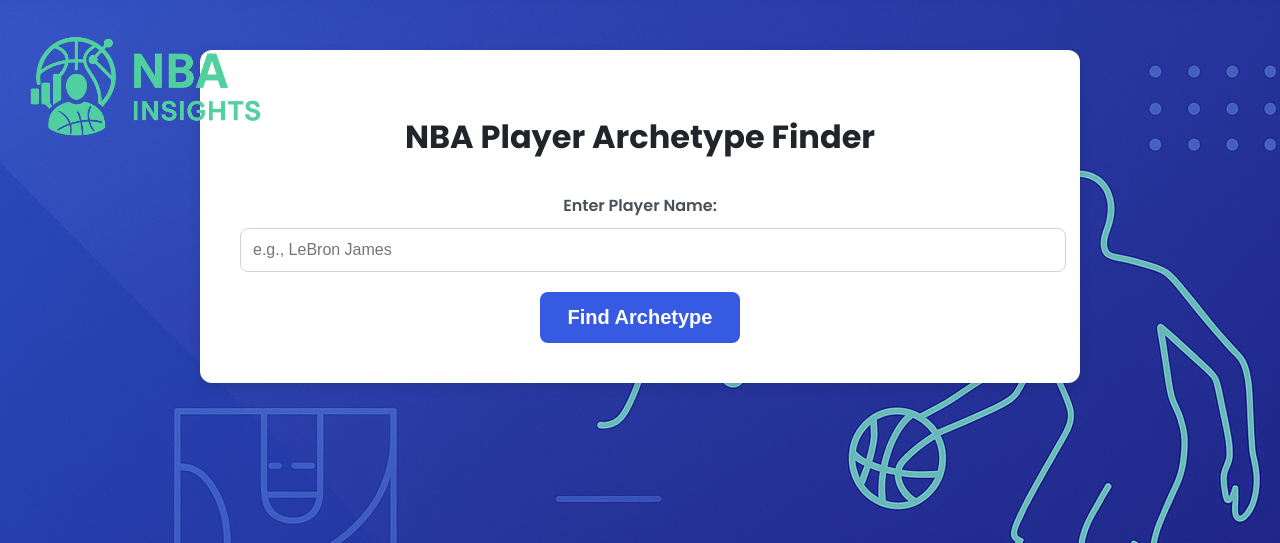
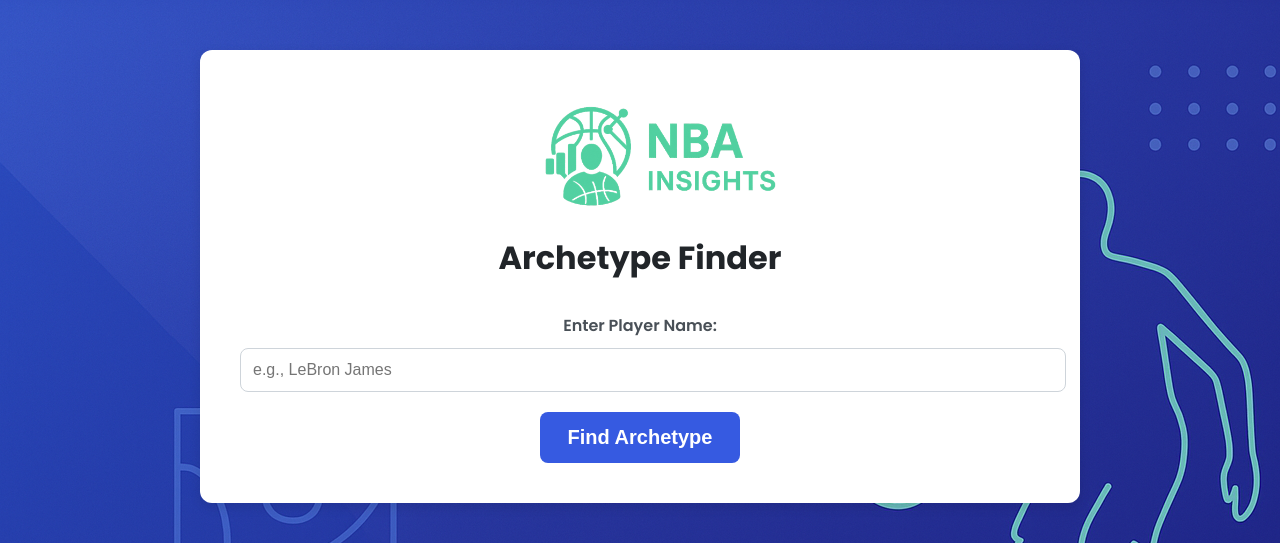
Before and after one commit to Jaynik-S/NBA_Insights, a Flask app: page /cluster in a window 1280 px wide. Shown: the top 543 px of the page. Run offline with Flask 2, Linux system fonts and the light colour scheme.

Commit message:
style: fixed logo positioning

```diff
--- a/static/style.css
+++ b/static/style.css
@@ -201,17 +201,22 @@ a.button-link:hover {
     height: auto;
 }
 
-.top-right-logo {
-    position: absolute;
+.center-logo:hover {
+    transform: scale(1.05);
+}
+
+.tl {
+    position: relative;
     top: 20px;
     left: 20px;
     width: 250px;
     height: auto;
     cursor: pointer;
     transition: transform 0.2s ease;
+    margin-top: -20px;
 }
 
-.top-right-logo:hover {
+.tl:hover {
     transform: scale(1.05);
 }
 
--- a/templates/cluster.html
+++ b/templates/cluster.html
@@ -10,9 +10,9 @@
 <body>
     <div class="container wow fadeIn" data-wow-delay="0.3s">
         <a href="{{ url_for('home') }}">
-            <img src="{{ url_for('static', filename='img/logo.png') }}" alt="NBA Insights Logo" class="top-right-logo wow fadeInDown" data-wow-delay="0.5s">
+            <img src="{{ url_for('static', filename='img/logo.png') }}" alt="NBA Insights Logo" class="tl wow fadeInDown" data-wow-delay="0.5s">
         </a>
-        <h1 class="wow fadeInUp" data-wow-delay="0.4s">NBA Player Archetype Finder</h1>
+        <h1 class="wow fadeInUp" data-wow-delay="0.4s">Archetype Finder</h1>
         <form action="/get_archetype" method="POST" class="wow fadeInUp" data-wow-delay="0.6s">
             <label for="player_name">Enter Player Name:</label>
             <input type="text" id="player_name" name="player_name" placeholder="e.g., LeBron James" required>
--- a/templates/cluster_result.html
+++ b/templates/cluster_result.html
@@ -14,7 +14,7 @@
 <body>
     <div class="container wow fadeIn" data-wow-delay="0.3s">
         <a href="{{ url_for('home') }}">
-            <img src="{{ url_for('static', filename='img/logo.png') }}" alt="NBA Insights Logo" class="top-right-logo wow fadeInDown" data-wow-delay="0.5s">
+            <img src="{{ url_for('static', filename='img/logo.png') }}" alt="NBA Insights Logo" class="tl wow fadeInDown" data-wow-delay="0.5s">
         </a>
         <h1 class="wow fadeInUp" data-wow-delay="0.4s">Player Archetype Result</h1>
         {% if result.error %}
--- a/templates/compare.html
+++ b/templates/compare.html
@@ -12,7 +12,7 @@
 <body>
     <div class="container wow fadeIn" data-wow-delay="0.3s">
         <a href="{{ url_for('home') }}">
-            <img src="{{ url_for('static', filename='img/logo.png') }}" alt="NBA Insights Logo" class="top-right-logo wow fadeInDown" data-wow-delay="0.5s">
+            <img src="{{ url_for('static', filename='img/logo.png') }}" alt="NBA Insights Logo" class="tl wow fadeInDown" data-wow-delay="0.5s">
         </a>
         <h1 class="wow fadeInUp" data-wow-delay="0.4s">Compare Players</h1>
         <form action="/compare_players" method="POST" class="wow fadeInUp" data-wow-delay="0.5s">
--- a/templates/compare_result.html
+++ b/templates/compare_result.html
@@ -17,7 +17,7 @@
 <body>
     <div class="container wow fadeIn" data-wow-delay="0.3s" id="players-container">
         <a href="{{ url_for('home') }}">
-            <img src="{{ url_for('static', filename='img/logo.png') }}" alt="NBA Insights Logo" class="top-right-logo wow fadeInDown" data-wow-delay="0.5s">
+            <img src="{{ url_for('static', filename='img/logo.png') }}" alt="NBA Insights Logo" class="tl wow fadeInDown" data-wow-delay="0.5s">
         </a>
         <h1 class="wow fadeInUp" data-wow-delay="0.4s">Compare Players</h1>
         <span id="player_count" style="display: none;">{{ players|length }}</span>
--- a/templates/error.html
+++ b/templates/error.html
@@ -10,7 +10,7 @@
 <body>
     <div class="container wow fadeIn" data-wow-delay="0.3s">
         <a href="{{ url_for('home') }}">
-            <img src="{{ url_for('static', filename='img/logo.png') }}" alt="NBA Insights Logo" class="top-right-logo wow fadeInDown" data-wow-delay="0.5s">
+            <img src="{{ url_for('static', filename='img/logo.png') }}" alt="NBA Insights Logo" class="tl wow fadeInDown" data-wow-delay="0.5s">
         </a>
         <h1 class="wow fadeInUp" data-wow-delay="0.4s">Error</h1>
         <p class="error wow fadeIn" data-wow-delay="0.6s">{{ error_message }}</p>
--- a/templates/index.html
+++ b/templates/index.html
@@ -71,7 +71,7 @@
                                         <a class="page-scroll" href="{{ url_for('compare') }}">Comparison</a>
                                     </li>
                                     <li class="nav-item">
-                                        <a class="page-scroll" href="#">Trade Analyzer</a>
+                                        <a class="page-scroll" href="#">Custom</a>
                                     </li>
                                 </ul>
                             </div> <!-- navbar collapse -->
```
Also changed, not shown: 1 other file.
